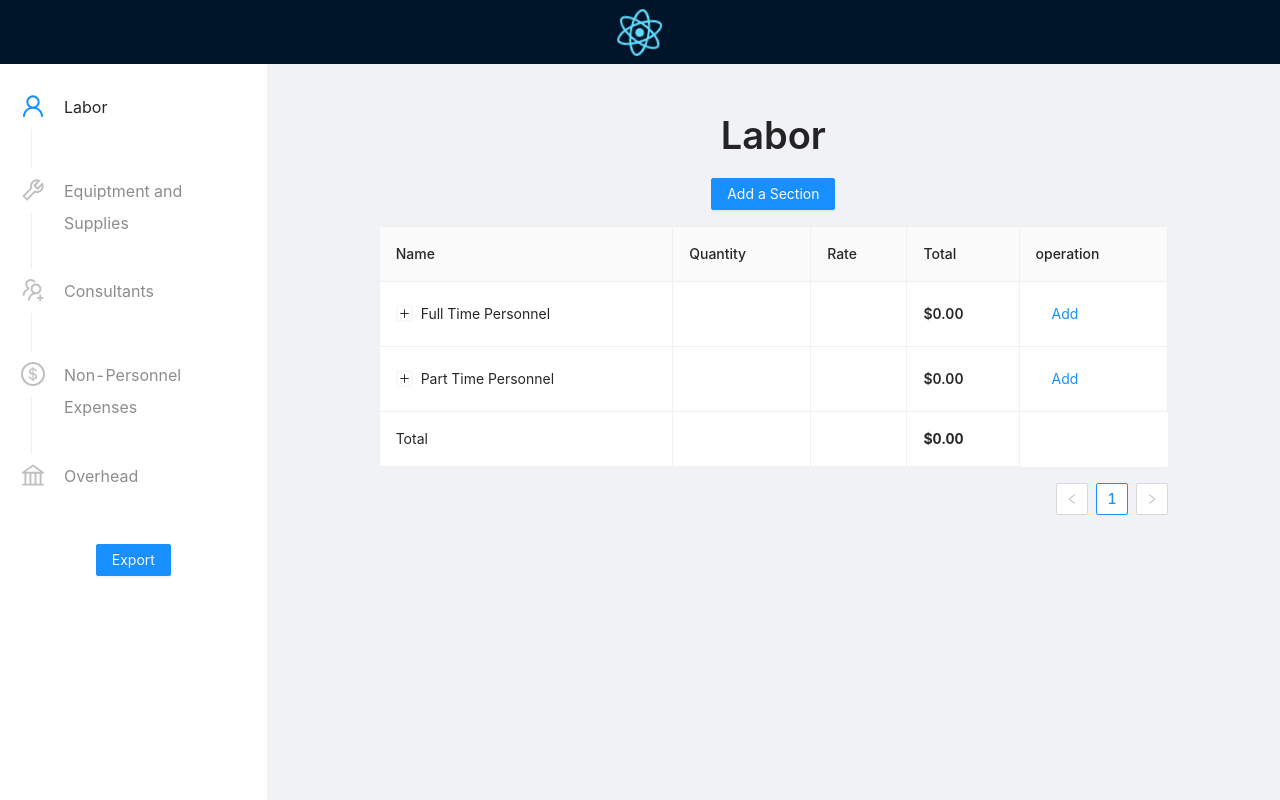
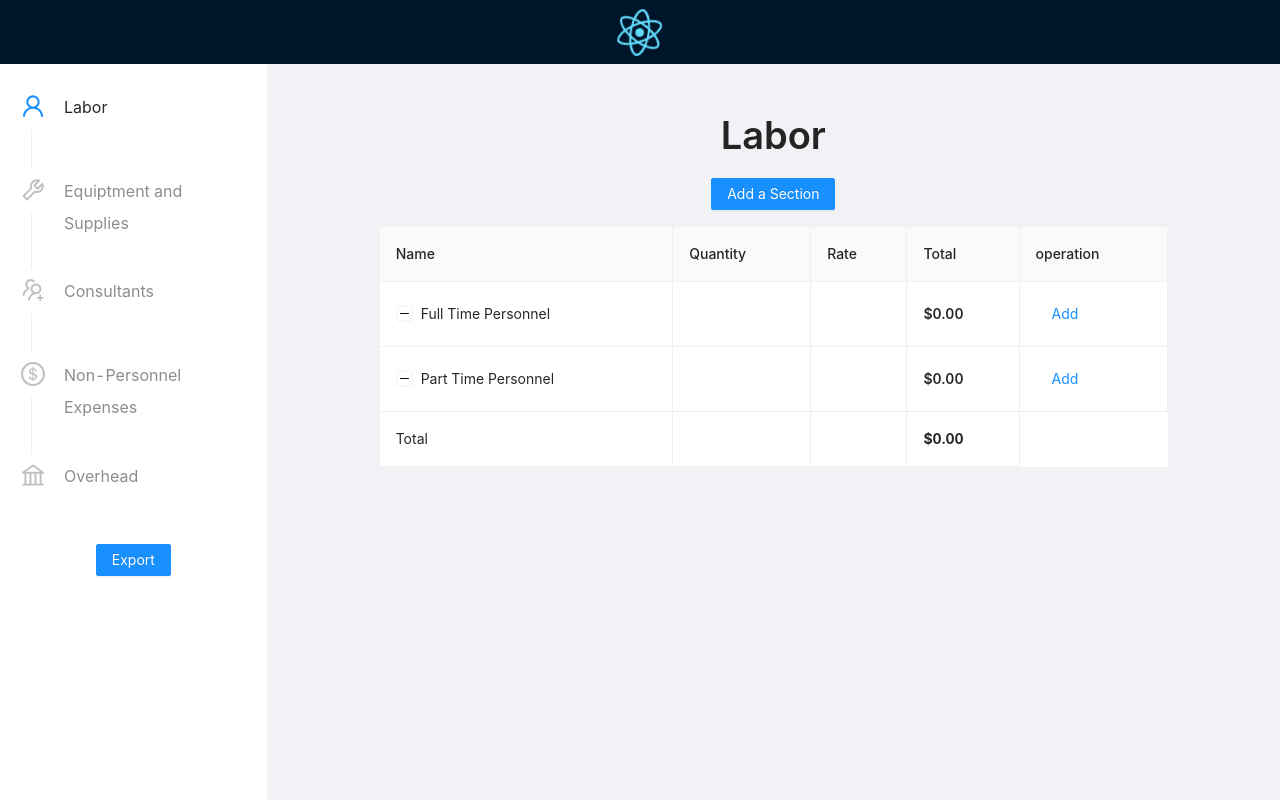
Before and after one commit to ryanjbudhu/BudgetForm, a React (Create React App) app: page / in a window 1280 px wide. Built offline with nearby package versions, Linux system fonts and the light colour scheme.

Commit message:
expand setions as default and removed pagnination

```diff
--- a/src/pages/BudgetPage/BudgetPage.js
+++ b/src/pages/BudgetPage/BudgetPage.js
@@ -328,6 +328,8 @@ export default class BudgetPage extends Component {
                     bordered
                     dataSource={pageData.items}
                     columns={columns}
+                    expandable={{ defaultExpandAllRows: true }}
+                    pagination={{ hideOnSinglePage: true }}
                     summary={(pageData) => {
                         const total = pageData
                             .map((el) =>
```
